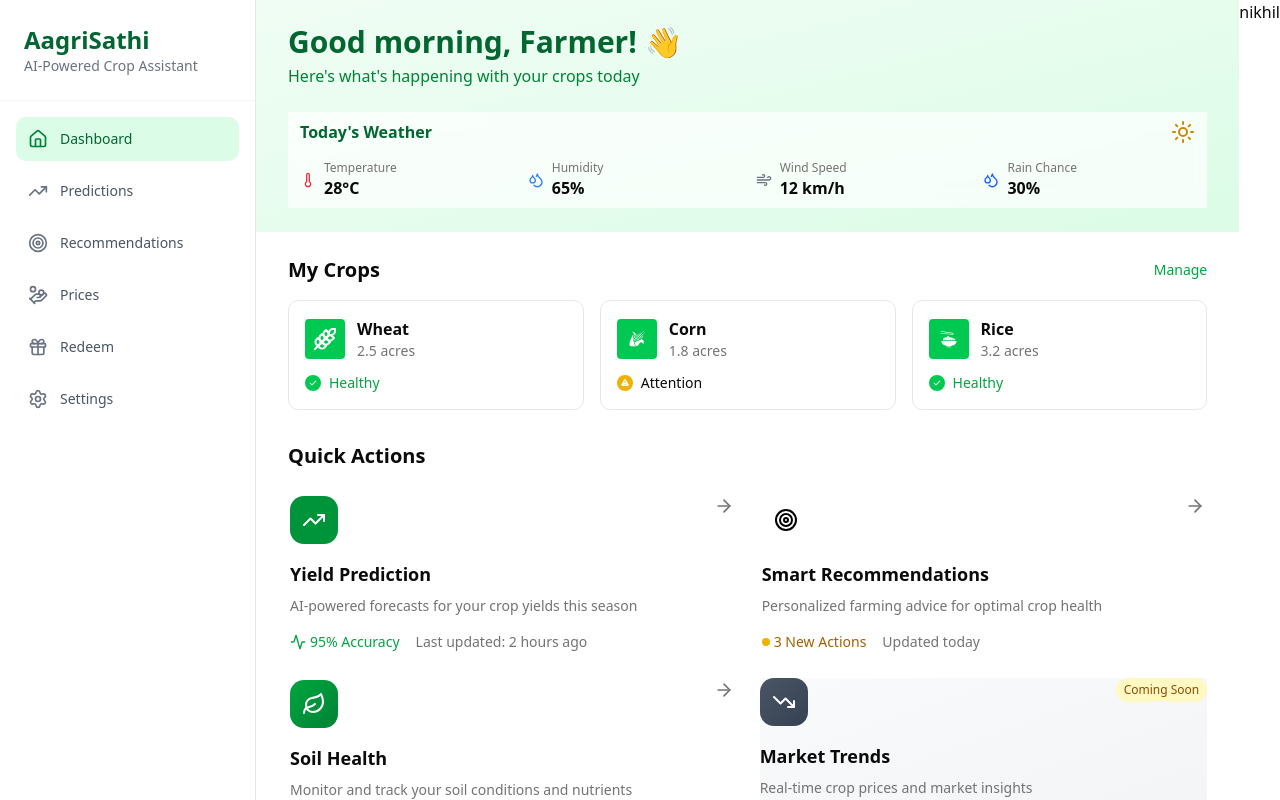
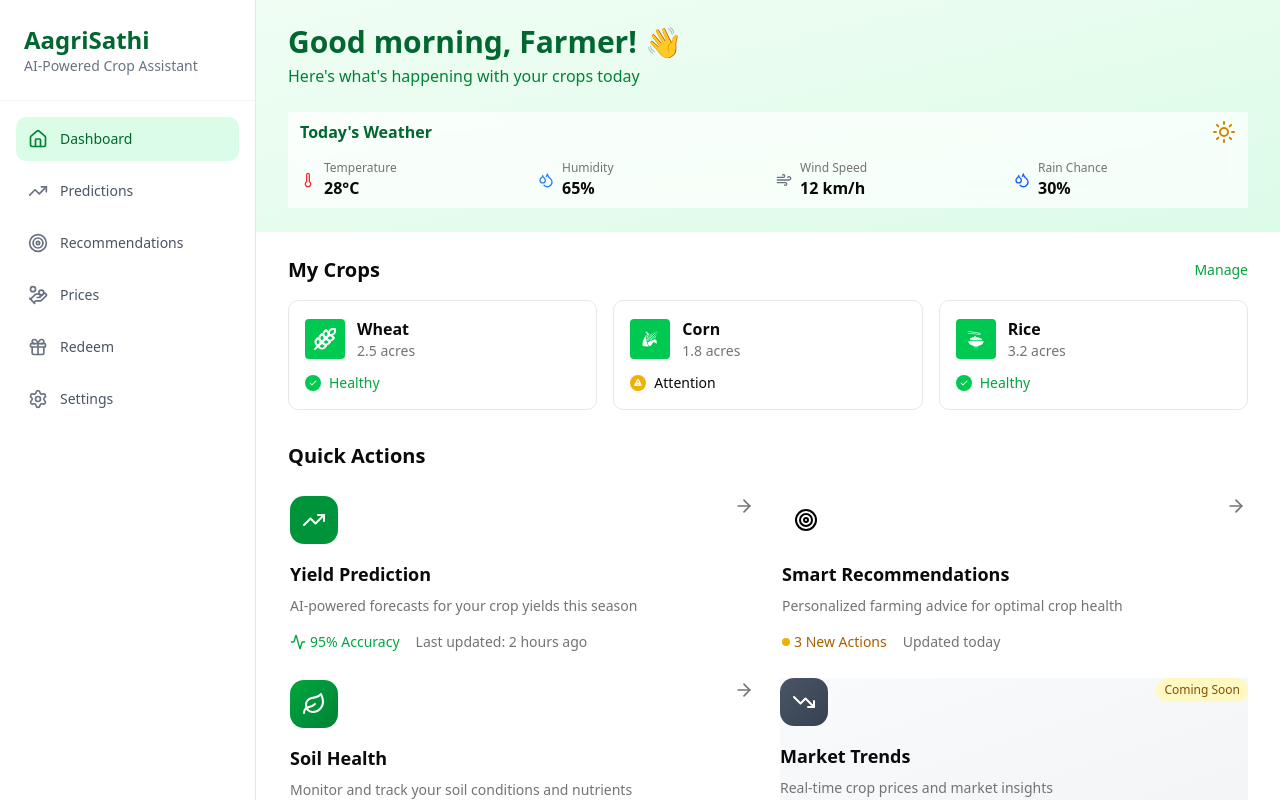
Before and after one commit to Niktechh/TestingSih, a Next.js app: page /dashboard in a window 1280 px wide. Shown: the top 800 px of the page. Built offline with nearby package versions, Linux system fonts and the light colour scheme.

Commit message:
fix some bugs

```diff
--- a/src/app/dashboard/page.tsx
+++ b/src/app/dashboard/page.tsx
@@ -382,7 +382,7 @@ const sendMessage = async () => {
           </div>
         </div>
       </div>
-      nikhil
+
 
 
     </div>
```
